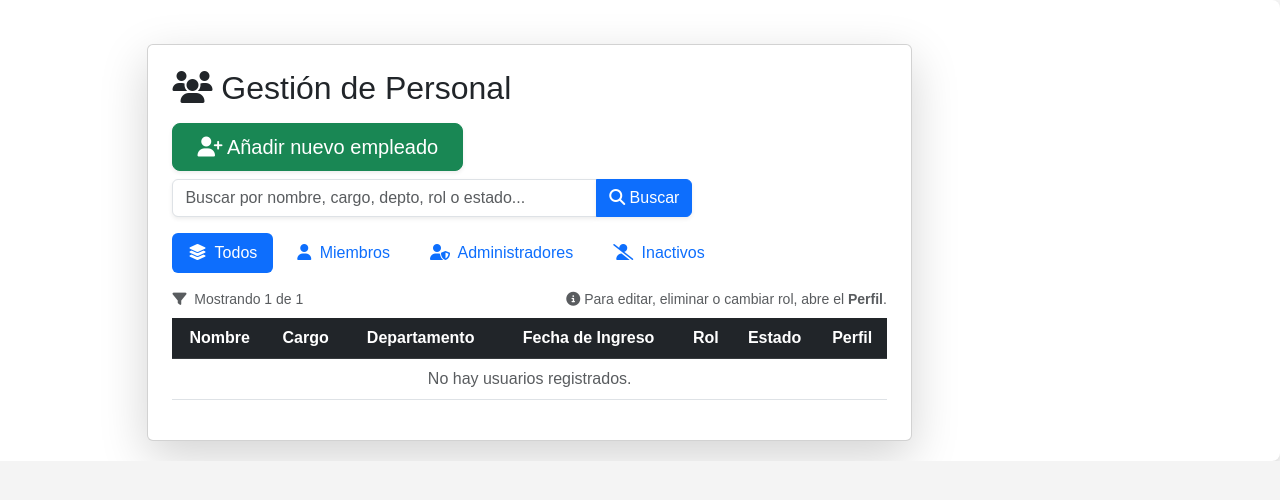
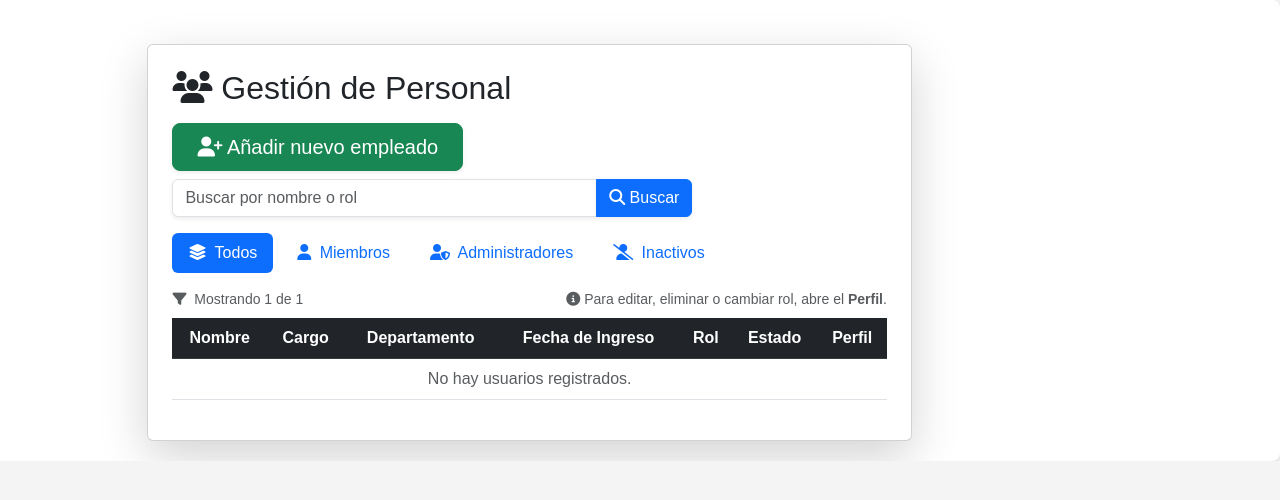
Before and after one commit to fernyri/sistema-asociacion, a Django app: template sistema_control_asociacion/gestion_asociacion/templates/gestion_asociacion/gestion.html in a window 1280 px wide. Shown: the top 500 px of the page. Run offline with Django 5.2, Linux system fonts and the light colour scheme; the template is opened without the code that fills it, so the values that code supplies are empty; some libraries are stand-ins or nearby versions.

Commit message:
Modificacion sencilla

```diff
--- a/sistema_control_asociacion/gestion_asociacion/templates/gestion_asociacion/gestion.html
+++ b/sistema_control_asociacion/gestion_asociacion/templates/gestion_asociacion/gestion.html
@@ -24,7 +24,7 @@
 
                     <!-- Buscador -->
                     <div class="input-group" style="min-width:280px; max-width:520px; width:100%;">
-                        <input type="text" id="search" class="form-control rounded-start shadow-sm" placeholder="Buscar por nombre, cargo, depto, rol o estado..." onkeyup="applyFilters()">
+                        <input type="text" id="search" class="form-control rounded-start shadow-sm" placeholder="Buscar por nombre o rol" onkeyup="applyFilters()">
                         <button class="btn btn-primary shadow-sm" type="button" onclick="applyFilters()">
               <i class="fas fa-search"></i> Buscar
             </button>
```
